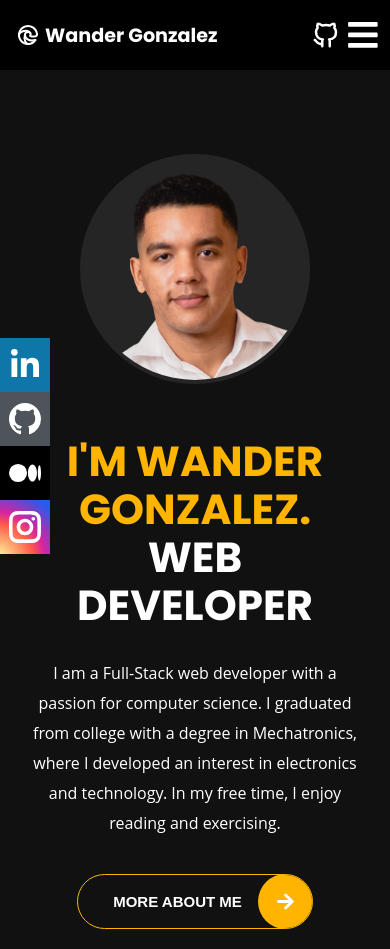
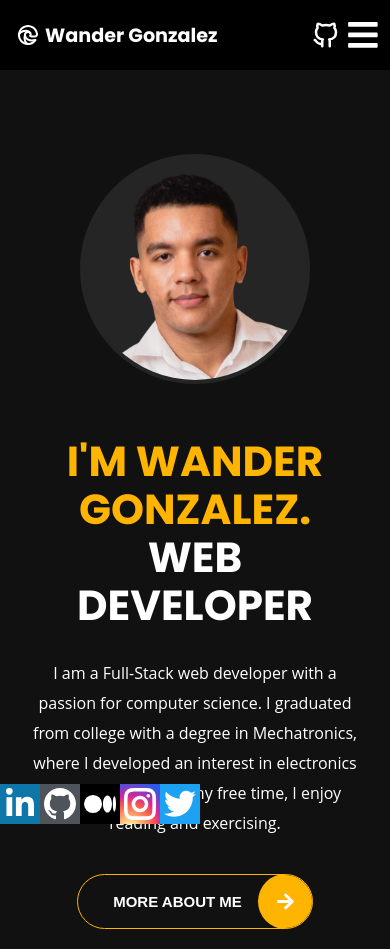
Before and after one commit to wandergithub/w-portfolio, a React (Create React App) app: page / in a window 390 px wide. Built offline with nearby package versions, Linux system fonts and the light colour scheme.

Commit message:
Add social media icons mobile responsiveness

```diff
--- a/src/components/FloatingSocial/FloatingSocial.js
+++ b/src/components/FloatingSocial/FloatingSocial.js
@@ -2,22 +2,25 @@ import "./FloatingSocial.scss";
 import { FaLinkedinIn } from "react-icons/fa";
 import { BsGithub } from "react-icons/bs";
 import { SiMedium } from "react-icons/si";
-import { GrInstagram } from "react-icons/gr";
+import { GrInstagram, GrTwitter} from "react-icons/gr";
 
 const FloatingSocial = () => {
   return (
     <div className="icons-container">
-      <a style={{ backgroundColor: "#0e76a8" }}>
+      <a href="https://www.linkedin.com/in/wander-gonzalez/" target="_blank" style={{ backgroundColor: "#0e76a8" }}>
         <FaLinkedinIn size={"2em"} color={"white"} />
       </a>
-      <a style={{ backgroundColor: "#4e545a" }}>
+      <a href="https://github.com/wandergithub" target="_blank" style={{ backgroundColor: "#4e545a" }}>
         <BsGithub size={"2em"} color={"white"} />
       </a>
-      <a style={{ backgroundColor: "black" }}>
+      <a href="https://medium.com/@wandergonzalez0" target="_blank" style={{ backgroundColor: "black" }}>
         <SiMedium size={"2em"} color={"white"} />
       </a>
-      <a className="ig">
+      <a href="https://www.instagram.com/wander_acg/" target="_blank" className="ig">
         <GrInstagram size={"2em"} color={"white"} />
+      </a>
+      <a href="https://twitter.com/wanderklk1" target="_blank" style={{ backgroundColor: "#1da1f2" }}>
+        <GrTwitter size={"2em"} color={"white"} />
       </a>
     </div>
   );
--- a/src/components/FloatingSocial/FloatingSocial.scss
+++ b/src/components/FloatingSocial/FloatingSocial.scss
@@ -40,3 +40,30 @@
       #002ca9 90%
     );
 }
+
+@media screen and (max-width: 768px) {
+  .icons-container a:hover {
+    transform: none;
+  }
+
+  .icons-container {
+    display: flex;
+    flex-direction: row;
+    position: fixed;
+    left: 0px;
+    top: auto;
+    bottom: 20px;
+  }
+
+  .icons-container a {
+    width: 40px;
+    height: 40px;
+    padding-left: 0px;
+    margin-left: 0px;
+    display: flex;
+    justify-content: center;
+    align-items: center;
+    cursor: pointer;
+    transition: transform 425ms cubic-bezier(0.19, 1, 0.22, 1);
+  }
+}
```
